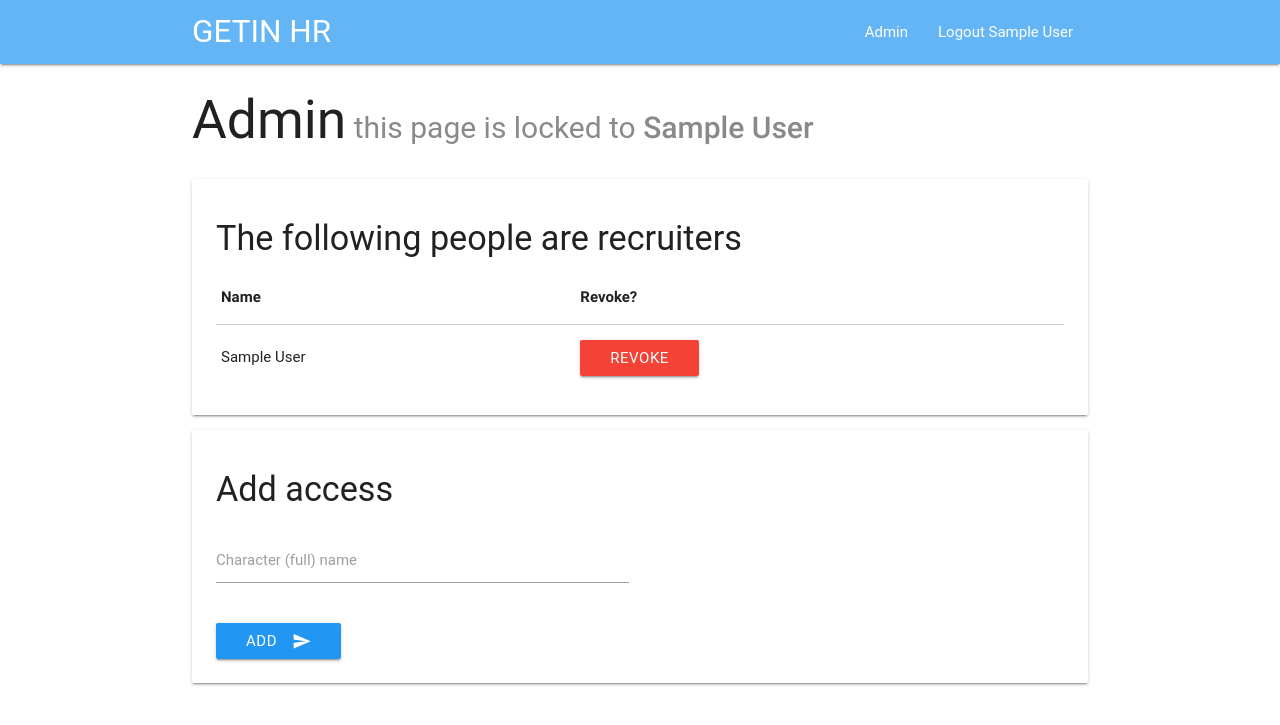
After one commit to Celeo/GETIN-Auth, a Flask app: page /admin in a window 1280 px wide. The commit adds this page. Shown: the top 725 px of the page. Run offline with Flask 2, Linux system fonts and the light colour scheme; a user stored in the database is signed in; tables that the repository leaves empty hold one stand-in row (values such as "Sample post"); parts of the project's set-up code (start-up, migrations or seed data) failed here and were passed over; some libraries are stand-ins or nearby versions; some web fonts are replaced.

Commit message:
Add admin page for controlling app access

```diff
--- a/hr/app.py
+++ b/hr/app.py
@@ -1,5 +1,5 @@
 from flask import Flask, render_template, redirect, request, url_for, flash
-from flask_login import LoginManager, login_user, logout_user, login_required
+from flask_login import LoginManager, login_user, logout_user, login_required, current_user
 import eveapi
 from prest import Prest
 
@@ -53,6 +53,32 @@ def add_app():
     return render_template('add_app.html')
 
 
+@app.route('/admin', methods=['GET', 'POSt'])
+@login_required
+def admin():
+    if not current_user.admin:
+        return redirect(url_for('index'))
+    if request.method == 'POST':
+        name = request.form['name']
+        db.session.add(User(name))
+        db.session.commit()
+        flash(name + ' added as a recruiter', 'success')
+        return redirect(url_for('admin'))
+    admins = ', '.join([user.name for user in User.query.filter_by(admin=True).all()])
+    recruiters = User.query.all()
+    return render_template('admin.html', admins=admins, recruiters=recruiters)
+
+
+@app.route('/admin/revoke/<name>')
+def revoke_access(name):
+    if not current_user.admin:
+        return redirect(url_for('index'))
+    User.query.filter_by(name=name).delete()
+    db.session.commit()
+    flash('User access revoked for ' + name, 'success')
+    return redirect(url_for('admin'))
+
+
 @app.route('/eve_oauth/prompt')
 def eve_oauth_prompt():
     url = prest.get_authorize_url()
--- a/hr/models.py
+++ b/hr/models.py
@@ -7,9 +7,11 @@ class User(db.Model):
 
     id = db.Column(db.Integer, primary_key=True)
     name = db.Column(db.String)
+    admin = db.Column(db.Boolean)
 
-    def __init__(self, name):
+    def __init__(self, name, admin=False):
         self.name = name
+        self.admin = admin
 
     @property
     def is_authenticated(self):
--- a/hr/static/css/global.css
+++ b/hr/static/css/global.css
@@ -16,3 +16,7 @@
 .pad-top {
     margin-top: 20px;
 }
+h2 > small {
+    font-size: 2rem;
+    color: rgba(107, 107, 107, 0.8);
+}
--- a/hr/templates/add_app.html
+++ b/hr/templates/add_app.html
@@ -53,7 +53,7 @@
             </div>
         </div>
         <div class="row">
-            <button class="btn waves-effect waves-light" type="submit" name="action">Submit
+            <button class="btn waves-effect waves-light blue" type="submit" name="action">Submit
                 <i class="material-icons right">send</i>
             </button>
         </div>
--- /dev/null
+++ b/hr/templates/admin.html
@@ -0,0 +1,43 @@
+{% extends 'base.html' %}
+
+
+{% block content %}
+<h2>Admin<small> this page is locked to <strong>{{ admins }}</strong></small></h2>
+
+<div class="card-panel">
+    <h4>The following people are recruiters</h4>
+    <table>
+        <thead>
+            <tr>
+                <th>Name</th>
+                <th>Revoke?</th>
+            </tr>
+        </thead>
+        <tbody>
+            {% for user in recruiters %}
+                <tr>
+                    <td>{{ user.name }}</td>
+                    <td><a href="{{ url_for('revoke_access', name=user.name) }}" class="btn waves-efect waves-light red">Revoke</a></td>
+                </tr>
+            {% endfor %}
+        </tbody>
+    </table>
+</div>
+
+<div class="card-panel">
+    <h4>Add access</h4>
+    <form action="{{ url_for('admin') }}" method="POST" class="col s12">
+        <div class="row">
+            <div class="input-field col s6">
+                <label for="name">Character (full) name</label>
+                <input type="text" name="name">
+            </div>
+        </div>
+        <div class="col s6">
+            <button class="btn waves-effect waves-light blue" type="submit" name="action">Add
+                <i class="material-icons right">send</i>
+            </button>
+        </div>
+    </form>
+</div>
+{% endblock content %}
--- a/hr/templates/base.html
+++ b/hr/templates/base.html
@@ -31,6 +31,9 @@
             <a href="{{ url_for('index') }}" class="brand-logo">GETIN HR</a>
             <ul id="nav-mobile" class="right hide-on-med-and-down">
             {% if not current_user.is_anonymous %}
+                {% if current_user.admin %}
+                    <li><a href="{{ url_for('admin') }}">Admin</a></li>
+                {% endif %}
                 <li><a href="{{ url_for('logout') }}">Logout {{ current_user.name }}</a></li>
             {% else %}
                 <li><a href="{{ url_for('eve_oauth_prompt') }}">Login</a></li>
```
